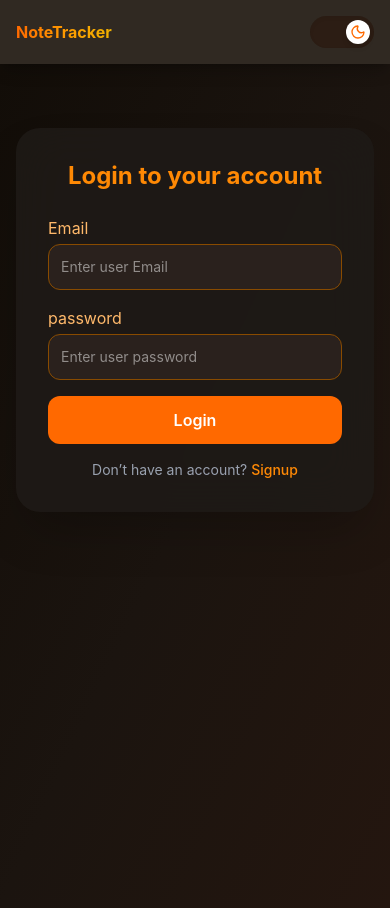
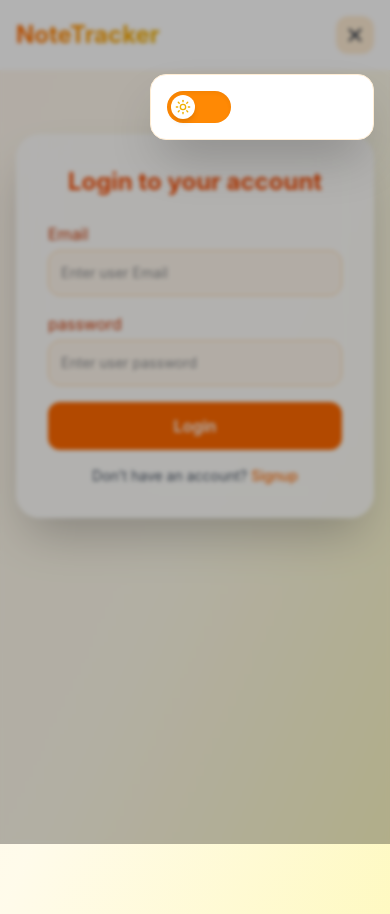
Before and after one commit to ajaykumar1298/noteTracker, a React app in the folder frontend/: page /login in a window 390 px wide. Both pictures are taken after a click on the button 342 px from the left and 32 px from the top of the page. Built offline with nearby package versions, Linux system fonts and the light colour scheme; the HTML template or start-up script is replaced by a standard one.

Commit message:
fix navbar

```diff
--- a/frontend/src/api/axios.js
+++ b/frontend/src/api/axios.js
@@ -2,6 +2,7 @@ import axios from "axios";
 
 const api = axios.create({
   baseURL: "/api",
+  // baseURL: "https://notetracker-2.onrender.com/api", //local
   withCredentials: true,
 });
 
--- a/frontend/src/components/Navbar.jsx
+++ b/frontend/src/components/Navbar.jsx
@@ -1,7 +1,7 @@
 import React, { useEffect, useState } from "react";
 import { useLocation, useNavigate } from "react-router-dom";
-import axios from "axios";
-import { UserCircle } from "lucide-react";
+import { Menu, X } from "lucide-react";
+
 import { deleteUser, updateUser } from "../api/authApi";
 import UserInfo from "./user/UserInfo";
 import UserEditInfo from "./user/UserEditInfo";
@@ -14,10 +14,38 @@ function Navbar() {
   // user state
   const [user, setUser] = useState(null);
 
+  // mobile menu
+  const [isMenuOpen, setIsMenuOpen] = useState(false);
+
+  // dark mode
+  const [darkMode, setDarkMode] = useState(false);
+
   // popup states
   const [isEditOpen, setIsEditOpen] = useState(false);
   const [username, setUsername] = useState("");
   const [email, setEmail] = useState("");
+
+  // dark mode
+  useEffect(() => {
+    const theme = localStorage.getItem("theme");
+
+    if (theme === "dark") {
+      document.documentElement.classList.add("dark");
+      setDarkMode(true);
+    }
+  }, []);
+
+  const toggleTheme = () => {
+    if (darkMode) {
+      document.documentElement.classList.remove("dark");
+      localStorage.setItem("theme", "light");
+    } else {
+      document.documentElement.classList.add("dark");
+      localStorage.setItem("theme", "dark");
+    }
+
+    setDarkMode(!darkMode);
+  };
 
   // latest user from localStorage
   useEffect(() => {
@@ -26,7 +54,9 @@ function Navbar() {
   }, [location]);
 
   // user logout
-  const handleLogout = async function () {
+  const handleLogout = async () => {
+    setIsMenuOpen(false);
+
     localStorage.removeItem("user");
 
     setUser(null);
@@ -42,6 +72,8 @@ function Navbar() {
     setEmail(user.email);
 
     setIsEditOpen(true);
+
+    setIsMenuOpen(false);
   };
 
   // update user
@@ -95,10 +127,15 @@ function Navbar() {
       if (!confirmDelete) return;
 
       await deleteUser();
+
       localStorage.removeItem("user");
+
       setUser(null);
+
       setIsEditOpen(false);
+
       alert("Account deleted successfully!");
+
       navigate("/register");
     } catch (error) {
       console.log(error);
@@ -112,24 +149,28 @@ function Navbar() {
 
   return (
     <>
+      {/* navbar */}
       <div
         className="flex justify-between items-center px-4 sm:px-6 py-4 sticky top-0 z-40
 bg-white/80 dark:bg-[#1a120b]/90
 backdrop-blur-xl
  dark:border-orange-900/40
-shadow-lg shadow-orange-100/20 dark:shadow-black/20
+shadow-none
 transition-all duration-300 text-gray-800 dark:text-white"
       >
+        {/* logo */}
         <div
           onClick={() => navigate("/note")}
-          className="text-base sm:text-xl md:text-2xl font-bold
-    bg-gradient-to-r from-orange-500 via-amber-500 to-yellow-500
-    bg-clip-text text-transparent cursor-pointer"
+          className="text-2xl font-bold
+bg-gradient-to-r from-orange-500 via-amber-500 to-yellow-500
+bg-clip-text text-transparent cursor-pointer"
         >
           NoteTracker
         </div>
-        <div className="flex flex-row gap-4">
-          <ThemeToggle />
+
+        {/* desktop view */}
+        <div className="hidden sm:flex items-center gap-4">
+          <ThemeToggle toggleTheme={toggleTheme} darkMode={darkMode} />
 
           {user && !hideUserSection && (
             <UserInfo
@@ -139,7 +180,50 @@ transition-all duration-300 text-gray-800 dark:text-white"
             />
           )}
         </div>
+
+        {/* mobile hamburger */}
+        <div className="sm:hidden flex items-center">
+          <button
+            onClick={() => setIsMenuOpen(!isMenuOpen)}
+            className="p-2 rounded-xl
+bg-orange-100 dark:bg-[#2a1d14]
+hover:scale-105 transition duration-200"
+          >
+            {isMenuOpen ? <X size={22} /> : <Menu size={22} />}
+          </button>
+        </div>
       </div>
+
+      {/* overlay */}
+      {isMenuOpen && (
+        <div
+          onClick={() => setIsMenuOpen(false)}
+          className="sm:hidden fixed inset-0 z-40 bg-black/30 backdrop-blur-[2px]"
+        />
+      )}
+
+      {/* mobile dropdown */}
+      {isMenuOpen && (
+        <div
+          className="sm:hidden fixed top-[74px] right-4 z-50
+w-56 rounded-2xl
+bg-white dark:bg-[#1f1711]
+shadow-2xl
+border border-orange-100 dark:border-orange-900/40
+p-4 flex flex-col gap-4
+animate-in fade-in slide-in-from-top-2 duration-200"
+        >
+          <ThemeToggle toggleTheme={toggleTheme} darkMode={darkMode} />
+
+          {user && !hideUserSection && (
+            <UserInfo
+              handleOpenEdit={handleOpenEdit}
+              user={user}
+              handleLogout={handleLogout}
+            />
+          )}
+        </div>
+      )}
 
       {/* edit popup */}
       {isEditOpen && (
--- a/frontend/src/components/ThemeToggler.jsx
+++ b/frontend/src/components/ThemeToggler.jsx
@@ -1,30 +1,7 @@
 import { useEffect, useState } from "react";
 import { Moon, Sun } from "lucide-react";
 
-function ThemeToggle() {
-  const [darkMode, setDarkMode] = useState(false);
-
-  useEffect(() => {
-    const theme = localStorage.getItem("theme");
-
-    if (theme === "dark") {
-      document.documentElement.classList.add("dark");
-      setDarkMode(true);
-    }
-  }, []);
-
-  const toggleTheme = () => {
-    if (darkMode) {
-      document.documentElement.classList.remove("dark");
-      localStorage.setItem("theme", "light");
-    } else {
-      document.documentElement.classList.add("dark");
-      localStorage.setItem("theme", "dark");
-    }
-
-    setDarkMode(!darkMode);
-  };
-
+function ThemeToggle({ toggleTheme, darkMode }) {
   return (
     <button
       onClick={toggleTheme}
```
